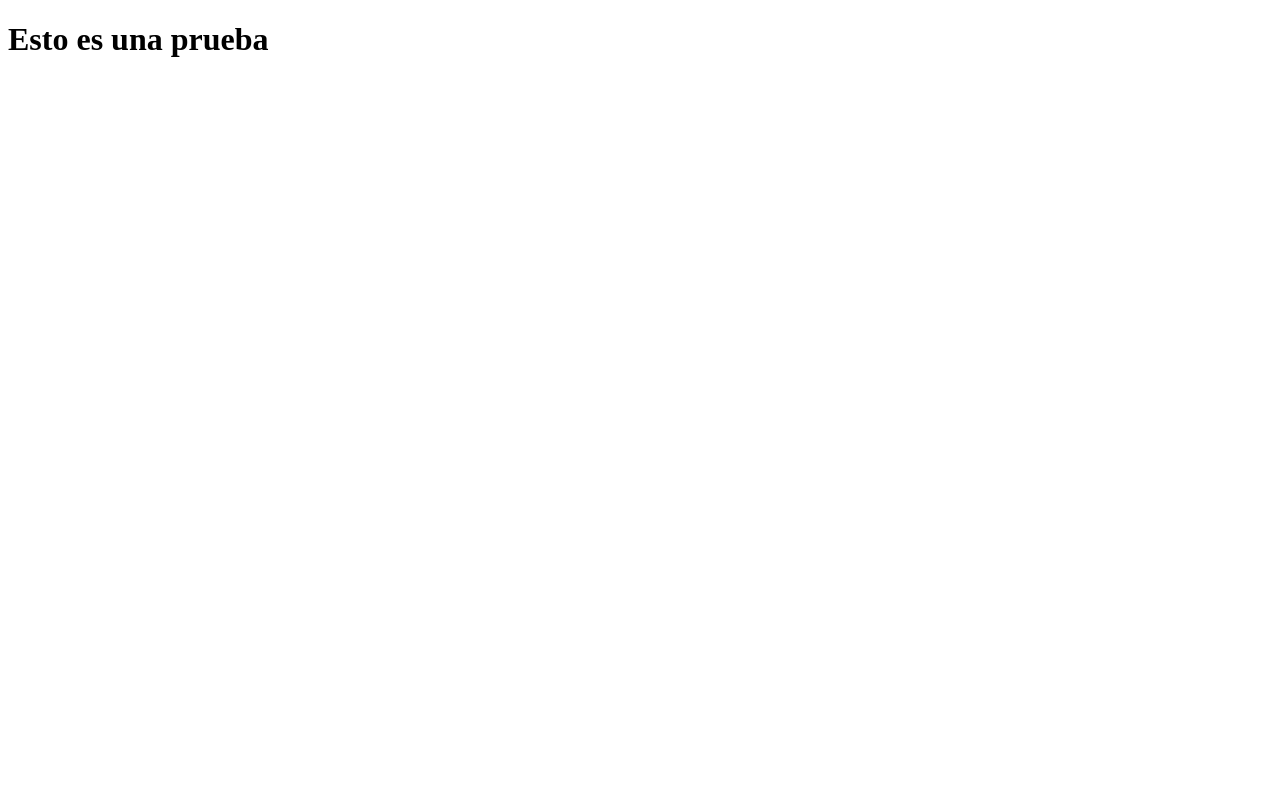
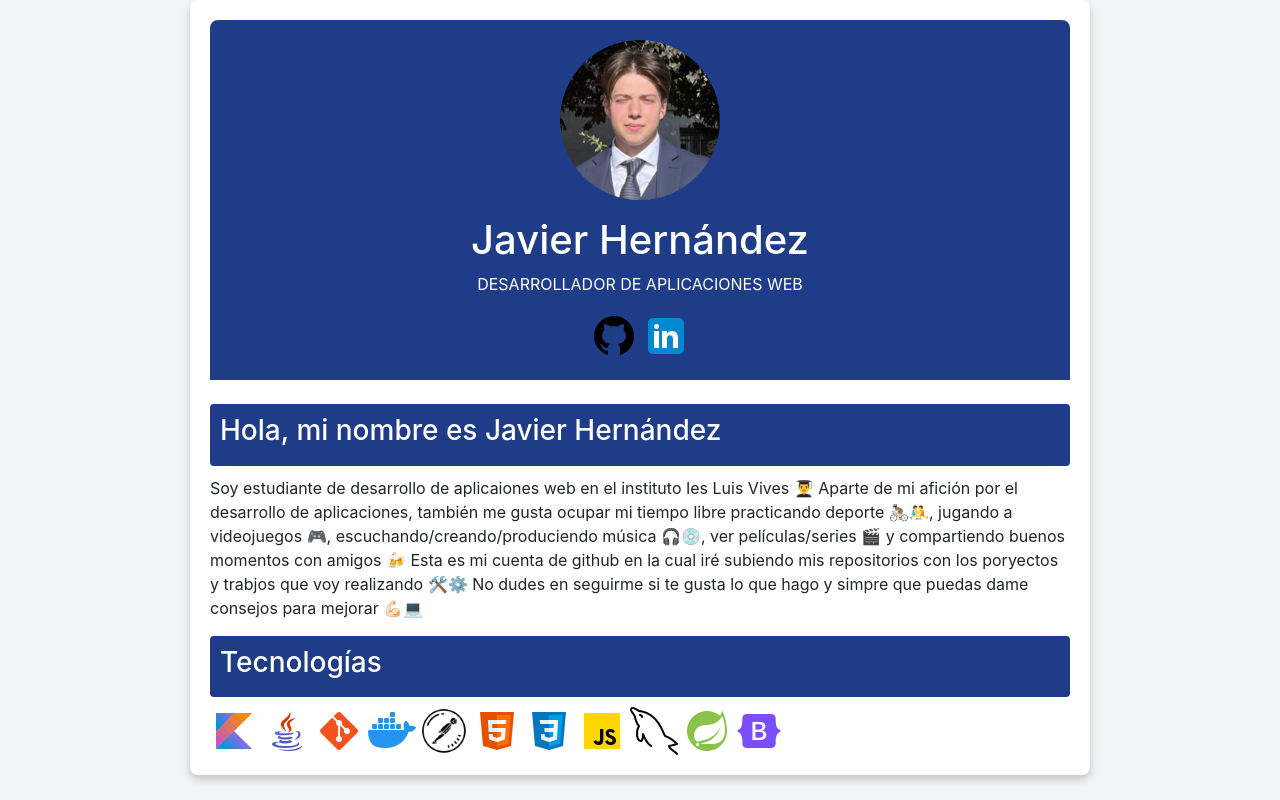
Before and after one commit to Javierhvicente/javierhvicente.github.io, a plain HTML site: page index.html in a window 1280 px wide. Drawn offline with nearby package versions, Linux system fonts and the light colour scheme.

Commit message:
New info added

```diff
--- a/index.html
+++ b/index.html
@@ -3,9 +3,89 @@
 <head>
     <meta charset="UTF-8">
     <meta name="viewport" content="width=device-width, initial-scale=1.0">
-    <title>Prueba</title>
+    <title>Javierhvicente.dev</title>
+    <link rel="stylesheet" href="https://maxcdn.bootstrapcdn.com/bootstrap/4.5.2/css/bootstrap.min.css">
+    <style>
+        body {
+            background-color: #f3f4f6;
+        }
+        .container {
+            max-width: 900px;
+            margin: auto;
+            padding: 20px;
+            background-color: white;
+            box-shadow: 0 4px 8px rgba(0, 0, 0, 0.2);
+            border-radius: 8px;
+        }
+        .profile-image {
+            width: 100%;
+            border-radius: 50%;
+        }
+        .header {
+            background-color: #1f3c88;
+            color: white;
+            padding: 20px;
+            text-align: center;
+            border-radius: 8px 8px 0 0;
+        }
+        .section-title {
+            background-color: #1f3c88;
+            color: white;
+            padding: 10px;
+            border-radius: 4px;
+            margin-bottom: 10px;
+            width: 100%;
+        }
+
+        .icon {
+            margin-right: 8px;
+        }
+        #profile-image{
+            width: 10em;
+            height: auto;
+        }
+    </style>
 </head>
 <body>
-    <h1>Esto es una prueba</h1>
+    <div class="container">
+        <div class="header align-items-center">
+            <img id="profile-image" src="images/avatar.png" alt="Foto de perfil" class="profile-image mb-3">
+            <h1>Javier Hernández</h1>
+            <p>DESARROLLADOR DE APLICACIONES WEB</p>
+            <a href="https://github.com/Javierhvicente" target="_blank">
+                <img src="images/icons8-github-48.png" class="small-image">
+            </a>
+            <a href="https://www.linkedin.com/in/javier-hernandez-vicente-885b45335/" target="_blank">
+                <img src="images/icons8-linkedin-48.png" class="small-image">
+            </a>
+        </div>
+        <br>
+        <div class="section-title">
+            <h3>Hola, mi nombre es Javier Hernández</h3>
+        </div>
+        <div>
+            <p>Soy estudiante de desarrollo de aplicaiones web en el instituto Ies Luis Vives 👨‍🎓
+
+                    Aparte de mi afición por el desarrollo de aplicaciones, también me gusta ocupar mi tiempo libre practicando deporte 🚴🏻🤼, jugando a videojuegos 🎮, escuchando/creando/produciendo música 🎧💿, ver películas/series 🎬 y compartiendo buenos momentos con amigos 🍻
+
+                    Esta es mi cuenta de github en la cual iré subiendo mis repositorios con los poryectos y trabjos que voy realizando 🛠⚙️ No dudes en seguirme si te gusta lo que hago y simpre que puedas dame consejos para mejorar 💪🏻💻</p>
+        </div>
+        <div class="section-title">
+            <h3>Tecnologías</h3>
+        </div>
+        <div>
+            <img src="images/icons8-kotlin-48.png" class="small-image">
+            <img src="images/icons8-logotipo-de-java-coffee-cup-48.png" class="small-image">
+            <img src="images/icons8-git-48.png" class="small-image">
+            <img src="images/icons8-estibador-48.png" class="small-image">
+            <img src="images/icons8-cartero-api-64.png" class="small-image">
+            <img src="images/icons8-html-48.png" class="small-image">
+            <img src="images/icons8-css-48.png" class="small-image">
+            <img src="images/icons8-js-48.png" class="small-image">
+            <img src="images/icons8-mysql-48.png" class="small-image">
+            <img src="images/icons8-logotipo-de-primavera-48.png" class="small-image">
+            <img src="images/icons8-oreja-48.png" class="small-image">
+        </div>
+    </div>
 </body>
 </html>
```
Also changed, not shown: images/avatar.png (added), images/icons8-cartero-api-64.png (added), images/icons8-css-48.png (added), images/icons8-estibador-48.png (added), images/icons8-git-48.png (added), images/icons8-github-48.png (added), images/icons8-html-48.png (added), images/icons8-js-48.png (added), images/icons8-kotlin-48.png (added), images/icons8-linkedin-48.png (added), images/icons8-logotipo-de-java-coffee-cup-48.png (added), images/icons8-logotipo-de-primavera-48.png (added), images/icons8-mysql-48.png (added), images/icons8-oreja-48.png (added).
